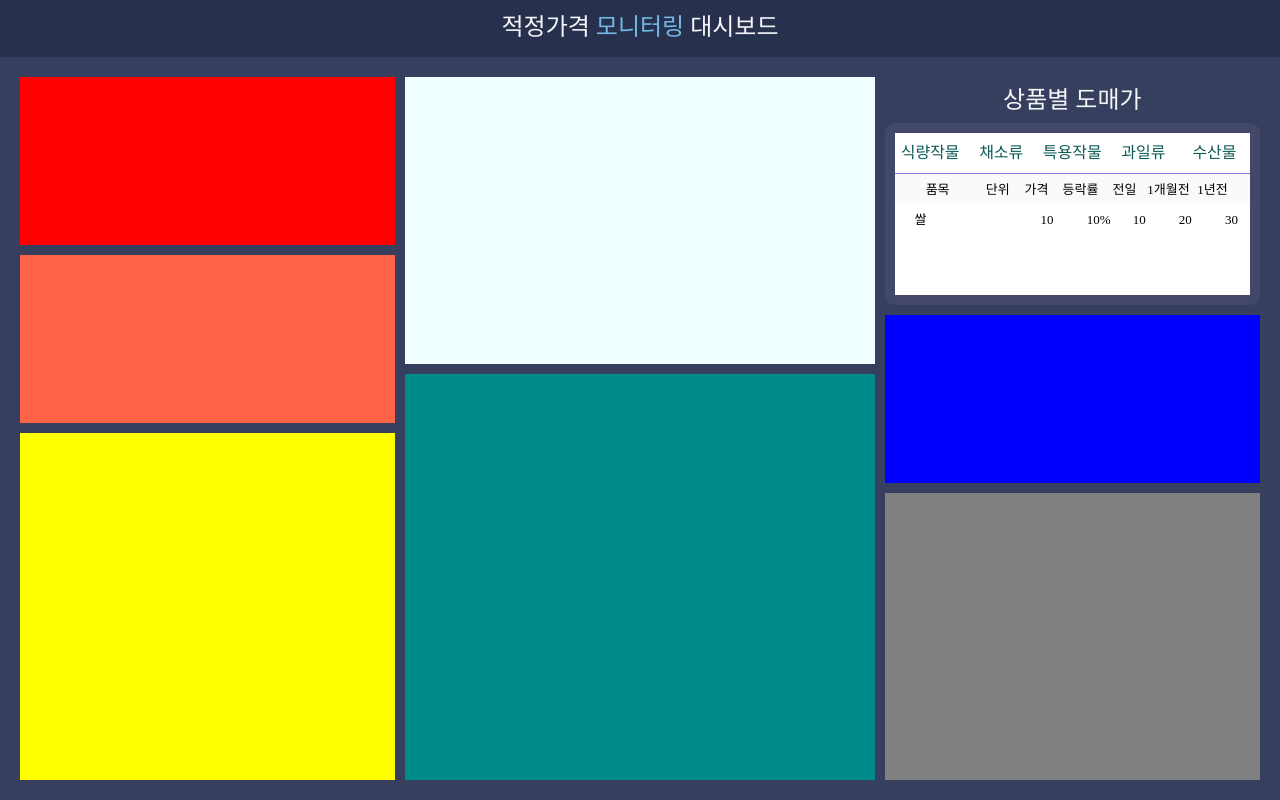
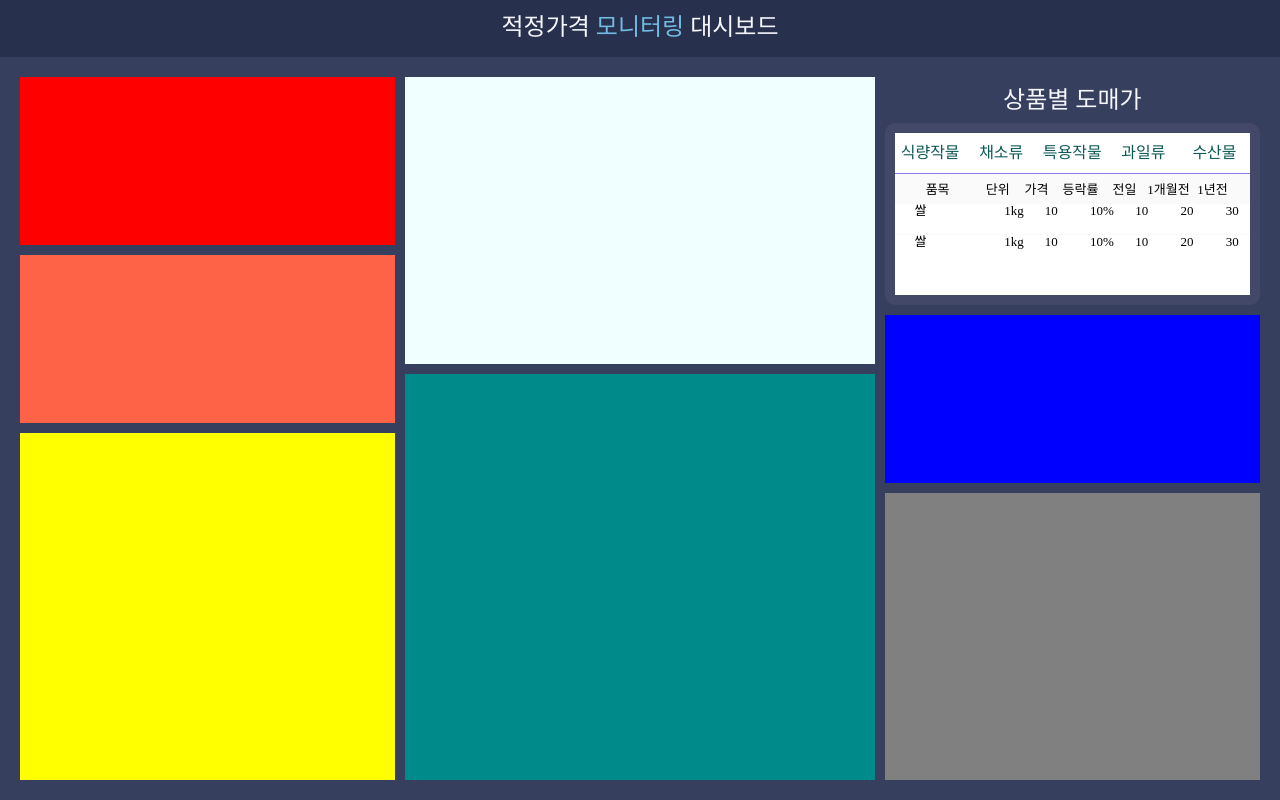
Before and after one commit to Brawkurly/client, a React (Create React App) app in the folder admin/: page / in a window 1280 px wide. Built offline with nearby package versions, Linux system fonts and the light colour scheme; no server answers.

Commit message:
[feat] 상품별 도매가 레이아웃 수정

```diff
--- a/admin/src/components/DomePrice.js
+++ b/admin/src/components/DomePrice.js
@@ -42,7 +42,7 @@ const Box = styled.div`
     grid-row: 30px;
     grid-auto-flow: row;
     grid-auto-rows: 30px;
-
+    grid-gap: 1px;
     background-color: #fafafa;
     overflow-y: scroll;
     .grid_row {
@@ -51,7 +51,10 @@ const Box = styled.div`
       grid-template-columns: 4fr 1.5fr 2fr 2fr 2fr 2fr 2fr;
       grid-template-rows: 30px;
       background-color: white;
-      span {
+
+      .col {
+        font-size: 13px;
+
         padding-left: 20px;
         text-align: left;
       }
@@ -81,6 +84,17 @@ const dump = [
   {
     type: 1,
     name: "쌀",
+    dan: "1kg",
+    price: 10,
+    priceRate: "10%",
+    beforeOneDay: 10,
+    beforeOneMonth: 20,
+    beforeOneYear: 30,
+  },
+  {
+    type: 1,
+    name: "쌀",
+    dan: "1kg",
     price: 10,
     priceRate: "10%",
     beforeOneDay: 10,
@@ -123,13 +137,13 @@ function DomePrice() {
               if (data.type === 1) {
                 return (
                   <div className="grid_row" key={idx}>
-                    <span>{data.name}</span>
-                    <span>{data.dan}</span>
-                    <span>{data.price}</span>
-                    <span>{data.priceRate}</span>
-                    <span>{data.beforeOneDay}</span>
-                    <span>{data.beforeOneMonth}</span>
-                    <span>{data.beforeOneYear}</span>
+                    <div className="col">{data.name}</div>
+                    <div className="col">{data.dan}</div>
+                    <div className="col">{data.price}</div>
+                    <div className="col">{data.priceRate}</div>
+                    <div className="col">{data.beforeOneDay}</div>
+                    <div className="col">{data.beforeOneMonth}</div>
+                    <div className="col">{data.beforeOneYear}</div>
                   </div>
                 );
               }
```
